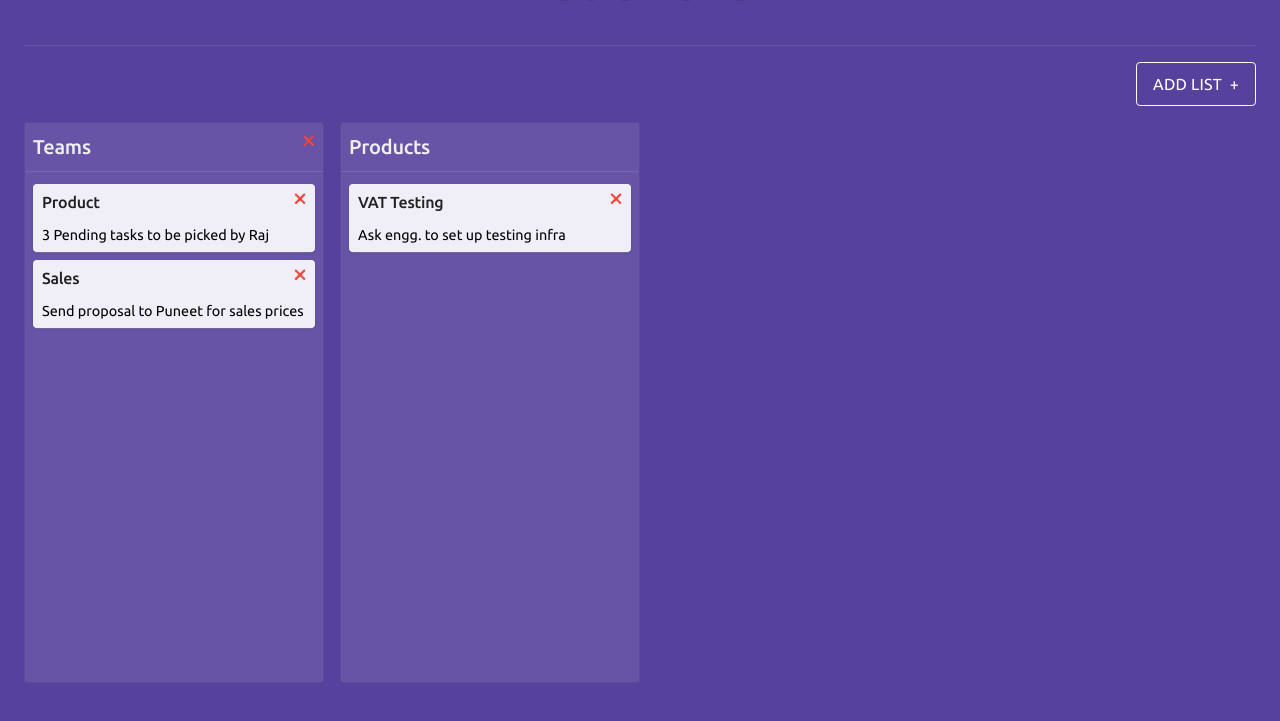
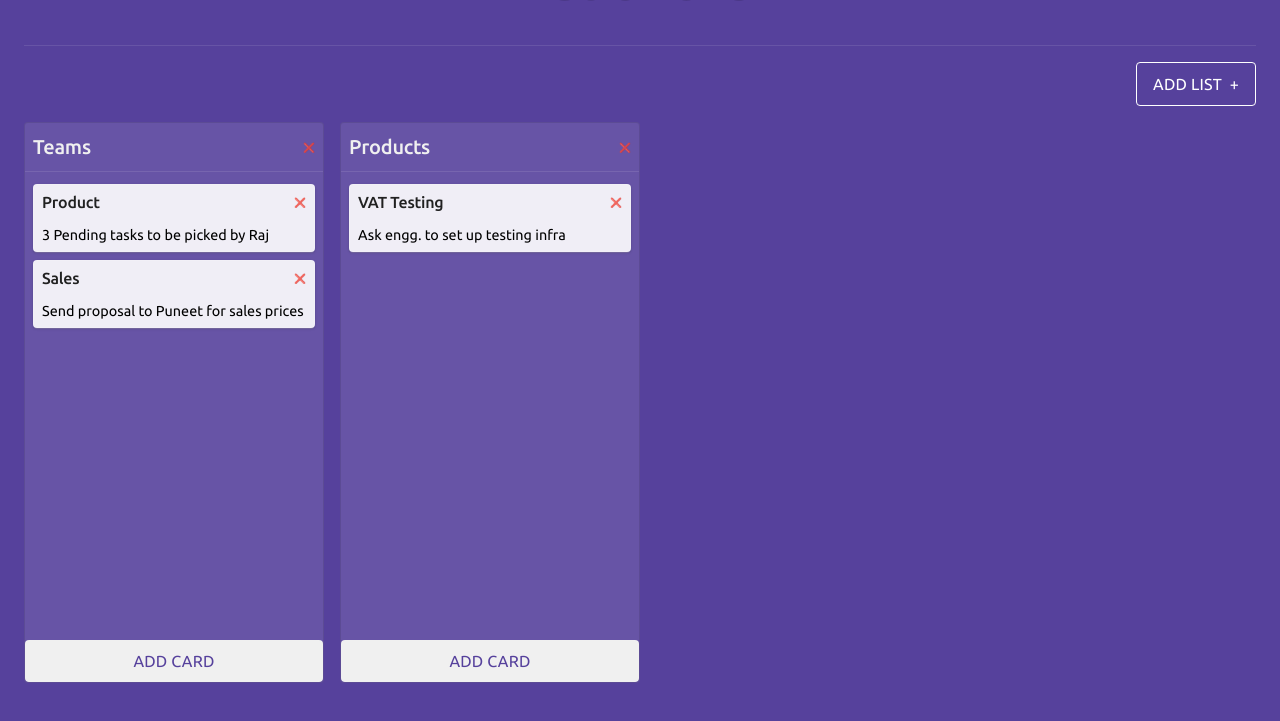
Before and after one commit to DemonDaddy22/Stick-Ons, a website: page src/index.html in a window 1280 px wide. Shown: the part 93-814 px from the top of the page. Drawn offline with Linux system fonts and the light colour scheme.

Commit message:
Add cards to list Changes - Add createCard, createList and setDashboard funcs - Add new card to list - Add event delegation on dashboard

```diff
--- a/src/index.css
+++ b/src/index.css
@@ -21,6 +21,10 @@ body {
     overflow: hidden;
     display: flex;
     flex-direction: column;
+}
+
+.width-100 {
+    width: 100% !important;
 }
 
 .text-white {
@@ -74,6 +78,7 @@ body {
     width: fit-content;
     padding: 0.75rem 1rem;
     border-radius: 4px;
+    text-align: center;
     letter-spacing: 0.2px;
     text-transform: uppercase;
     transition: background-color 0.15s, box-shadow 0.15s;
@@ -189,6 +194,7 @@ body {
 .column-title-wrapper {
     overflow-x: hidden;
     display: flex;
+    align-items: center;
     padding: 0.75rem 0.5rem;
     border-bottom: 1px solid var(--border-light);
 }
@@ -221,6 +227,7 @@ body {
 .card-title-wrapper {
     overflow-x: hidden;
     display: flex;
+    align-items: center;
     padding: 0.5rem;
 }
 
@@ -306,6 +313,7 @@ body {
 .close {
     cursor: pointer;
     font-size: 0.6rem;
+    opacity: 0.8;
     transform: rotate(0);
     transition: transform 0.15s;
 }
--- a/src/index.html
+++ b/src/index.html
@@ -20,42 +20,7 @@
             <div id="add-list" class="button button-outlined button-white text-white">ADD LIST &nbsp;+</div>
         </div>
         <div class="dashboard-wrapper">
-            <div class="column-cards">
-                <div class="column-title-wrapper">
-                    <div class="column-title text-light">Teams</div>
-                    <div class="close">❌</div>
-                </div>
-                <div class="column-body">
-                    <div class="card">
-                        <div class="card-title-wrapper">
-                            <div class="card-title text-dark">Product</div>
-                            <div class="close">❌</div>
-                        </div>
-                        <div class="card-description text-black">3 Pending tasks to be picked by Raj</div>
-                    </div>
-                    <div class="card">
-                        <div class="card-title-wrapper">
-                            <div class="card-title text-dark">Sales</div>
-                            <div class="close">❌</div>
-                        </div>
-                        <div class="card-description text-black">Send proposal to Puneet for sales prices</div>
-                    </div>
-                </div>
-            </div>
-            <div class="column-cards">
-                <div class="column-title-wrapper">
-                    <div class="column-title text-light">Products</div>
-                </div>
-                <div class="column-body">
-                    <div class="card">
-                        <div class="card-title-wrapper">
-                            <div class="card-title text-dark">VAT Testing</div>
-                            <div class="close">❌</div>
-                        </div>
-                        <div class="card-description text-black">Ask engg. to set up testing infra</div>
-                    </div>
-                </div>
-            </div>
+
         </div>
         <div class="modal display-none" data-target="">
             <div class="modal-content modal-content-new-list display-none">
--- a/src/index.js
+++ b/src/index.js
@@ -1,7 +1,6 @@
 const addListButton = document.querySelector('#add-list');
 const dashboard = document.querySelector('.dashboard-wrapper');
 const modal = document.querySelector('.modal');
-const modalContent = document.querySelector('.modal-content');
 const newListModalContent = document.querySelector('.modal-content-new-list');
 const newCardModalContent = document.querySelector('.modal-content-new-card');
 const modalTitle = document.querySelector('.modal-title');
@@ -29,14 +28,51 @@ const INPUTS = {
     'card-description': ''
 };
 
+const getRandomID = (offset = 1000) => Math.floor((Math.random() * new Date().getTime()) + (Math.random() * offset));
+
+const getRandomColID = (offset = 1000) => `col-${getRandomID()}`;
+
+const getRandomCardID = (offset = 1000) => `card-${getRandomID()}`;
+
+let data = [
+    {
+        id: getRandomColID(),
+        title: 'Teams',
+        cards: [
+            {
+                id: getRandomCardID(),
+                title: 'Product',
+                description: '3 Pending tasks to be picked by Raj'
+            },
+            {
+                id: getRandomCardID(),
+                title: 'Sales',
+                description: 'Send proposal to Puneet for sales prices'
+            }
+        ]
+    },
+    {
+        id: getRandomColID(),
+        title: 'Products',
+        cards: [
+            {
+                id: getRandomCardID(),
+                title: 'VAT Testing',
+                description: 'Ask engg. to set up testing infra'
+            }
+        ]
+    }
+];
+
 const clearInputs = () => Object.keys(INPUTS).forEach(input => INPUTS[input] = '');
 
-const openModal = modalContentElement => {
+const openModal = (modalContentElement, id) => {
     modal.classList.remove('display-none');
     if (modalContentElement) {
         modalContentElement.ELEMENT.classList.add('animate-modal');
         modalContentElement.ELEMENT.classList.remove('display-none');
         modal.dataset.target = modalContentElement.ID;
+        if (id) modal.dataset.id = id;
     }
 }
 
@@ -60,25 +96,80 @@ const createElementWithClasses = (classes, element = 'div') => {
     return newElement;
 }
 
+const createCloseElement = (classes, element = 'div') => {
+    const close = createElementWithClasses(['close']);
+    close.innerText = '❌';
+    return close;
+}
+
+const createCard = ({ id, title, description }) => {
+    if (!title || !description) return null;
+
+    const card = createElementWithClasses(['card']);
+    const cardTitleWrapper = createElementWithClasses(['card-title-wrapper']);
+    const cardTitle = createElementWithClasses(['card-title', 'text-dark']);
+    const cardDescription = createElementWithClasses(['card-description', 'text-black']);
+    const close = createCloseElement(['close', 'close-card']);
+
+    card.dataset.id = id;
+    cardTitle.textContent = title;
+    cardDescription.textContent = description;
+
+    cardTitleWrapper.appendChild(cardTitle);
+    cardTitleWrapper.appendChild(close);
+    card.appendChild(cardTitleWrapper);
+    card.appendChild(cardDescription);
+
+    return card;
+}
+
+const createList = ({ id, title, cards }) => {
+    const column = createElementWithClasses(['column-cards']);
+    const columnTitleWrapper = createElementWithClasses(['column-title-wrapper']);
+    const columnTitle = createElementWithClasses(['column-title', 'text-light']);
+    const columnBody = createElementWithClasses(['column-body']);
+    const close = createCloseElement(['close', 'close-list']);
+    const addCardBtn = createElementWithClasses(['button', 'button-light', 'text-primary', 'width-100']);
+
+    column.dataset.id = id;
+    columnTitle.textContent = title;
+    addCardBtn.textContent = 'Add Card';
+    addCardBtn.dataset.target = 'add-card';
+    addCardBtn.dataset.colID = id;
+
+    cards.forEach(({ id, title, description }) => columnBody.append(createCard({ id, title, description })));
+
+    columnTitleWrapper.appendChild(columnTitle);
+    columnTitleWrapper.appendChild(close);
+    column.appendChild(columnTitleWrapper);
+    column.appendChild(columnBody);
+    column.appendChild(addCardBtn);
+
+    return column;
+}
+
+const addNewCard = e => {
+    if (!INPUTS['card-title'] || !INPUTS['card-description']) {
+        modalError.classList.remove('display-none');
+        return;
+    }
+
+    const newCard = { id: getRandomCardID(), title: INPUTS['card-title'], description: INPUTS['card-description'] };
+    data = data.map(entry => entry.id === modal.dataset.id ? { ...entry, cards: [...entry.cards, newCard] } : entry);
+    setDashboard(data);
+    clearInputs();
+    closeModal();
+}
+
 const addNewList = () => {
     if (!INPUTS['list-title']) {
         modalError.classList.remove('display-none');
         return;
     }
 
-    const newList = createElementWithClasses(['column-cards']);
-    const columnTitleWrapper = createElementWithClasses(['column-title-wrapper']);
-    const columnTitle = createElementWithClasses(['column-title', 'text-light']);
-    const columnBody = createElementWithClasses(['column-body']);
-
-    columnTitle.textContent = INPUTS['list-title'];
-
-    columnTitleWrapper.appendChild(columnTitle);
-    newList.appendChild(columnTitleWrapper);
-    newList.appendChild(columnBody);
-
-    dashboard.appendChild(newList);
-
+    const newColumn = { id: getRandomColID(), title: INPUTS['list-title'], cards: [] };
+    data = [...data, newColumn];
+    setDashboard(data);
     clearInputs();
     closeModal();
 }
@@ -88,11 +179,16 @@ const handleInputChange = e => {
     INPUTS[name] = value;
 }
 
+const setDashboard = data => {
+    dashboard.innerHTML = data.map(entry => createList(entry).outerHTML).join('');
+}
+
 addListButton.addEventListener('click', () => openModal(MODAL_CONTENT.NEW_LIST));
 
 newListSubmit.addEventListener('click', addNewList);
 
 modal.addEventListener('click', e => {
+    const modalContent = modal.dataset.target === MODAL_CONTENT.NEW_LIST.ID ? newListModalContent : newCardModalContent;
     const { left, right, top, bottom } = modalContent.getBoundingClientRect();
     const x = e.clientX, y = e.clientY;
 
@@ -103,3 +199,12 @@ modal.addEventListener('click', e => {
 closeModalBtn.addEventListener('click', closeModal);
 
 inputs.forEach(input => input.addEventListener('change', handleInputChange));
+
+dashboard.addEventListener('click', e => {
+    if (e?.target?.dataset?.target !== 'add-card') return;
+    openModal(MODAL_CONTENT.NEW_CARD, e?.target?.dataset?.colID);
+});
+
+newCardSubmit.addEventListener('click', addNewCard);
+
+setDashboard(data);
```
Also changed, not shown: package.json (line endings or trailing spaces).
